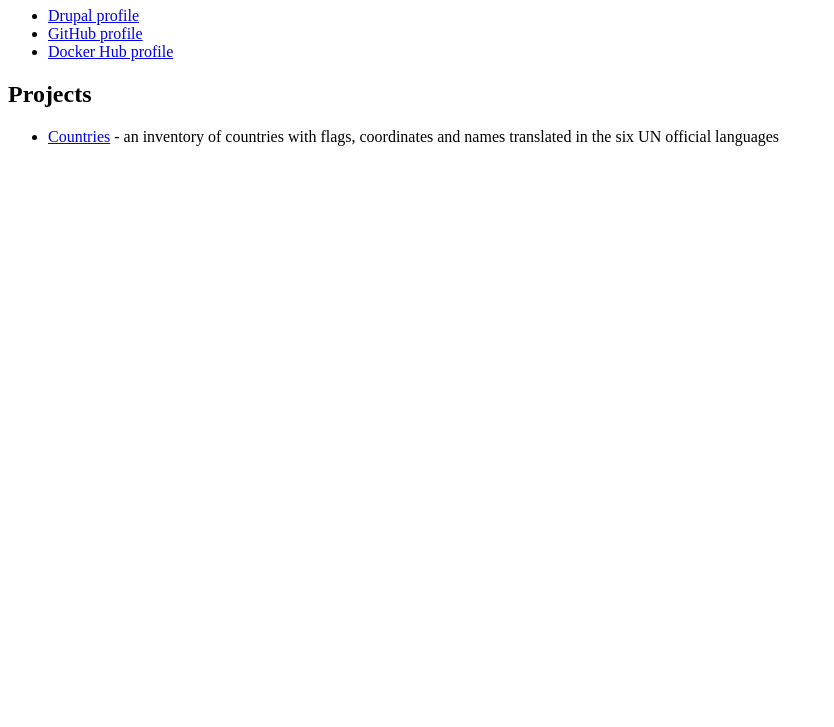
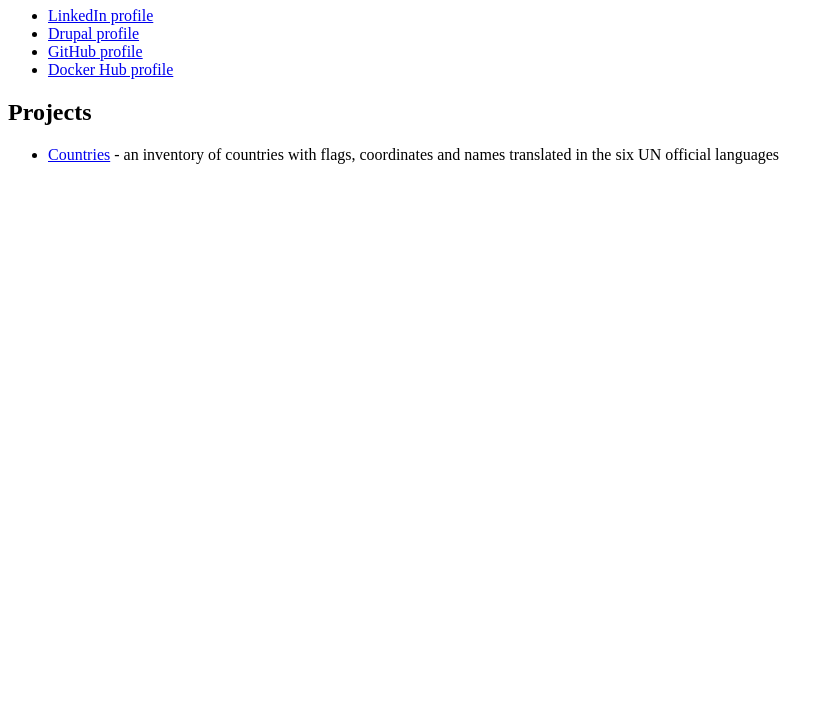
Before and after one commit to cristiroma/cristiroma.github.io, a plain HTML site: page index.html in a window 1280 px wide. Shown: the part 73-800 px from the top of the page, without its empty margins (0-834 px from the left). Drawn offline with Linux system fonts and the light colour scheme.

Commit message:
Add LinkedIn and IDs to each link

```diff
--- a/index.html
+++ b/index.html
@@ -23,9 +23,10 @@
 		<h1>Cristian Romanescu</h1>
 
 		<ul>
-			<li><a target="_blank" href="https://drupal.org/u/cristiroma">Drupal profile</a></li>
-			<li><a target="_blank" href="https://github.com/cristiroma">GitHub profile</a></li>
-			<li><a target="_blank" href="https://hub.docker.com/u/cristiroma">Docker Hub profile</a>
+			<li><a id="link-linkedin-profile" target="_blank" href="https://www.linkedin.com/in/cristiroma/">LinkedIn profile</a>
+			<li><a id="link-drupal-profile" target="_blank" href="https://drupal.org/u/cristiroma">Drupal profile</a></li>
+			<li><a id="link-github-profile" target="_blank" href="https://github.com/cristiroma">GitHub profile</a></li>
+			<li><a id="link-dockerhub-profile" target="_blank" href="https://hub.docker.com/u/cristiroma">Docker Hub profile</a>
 		</ul>
 
 
```
